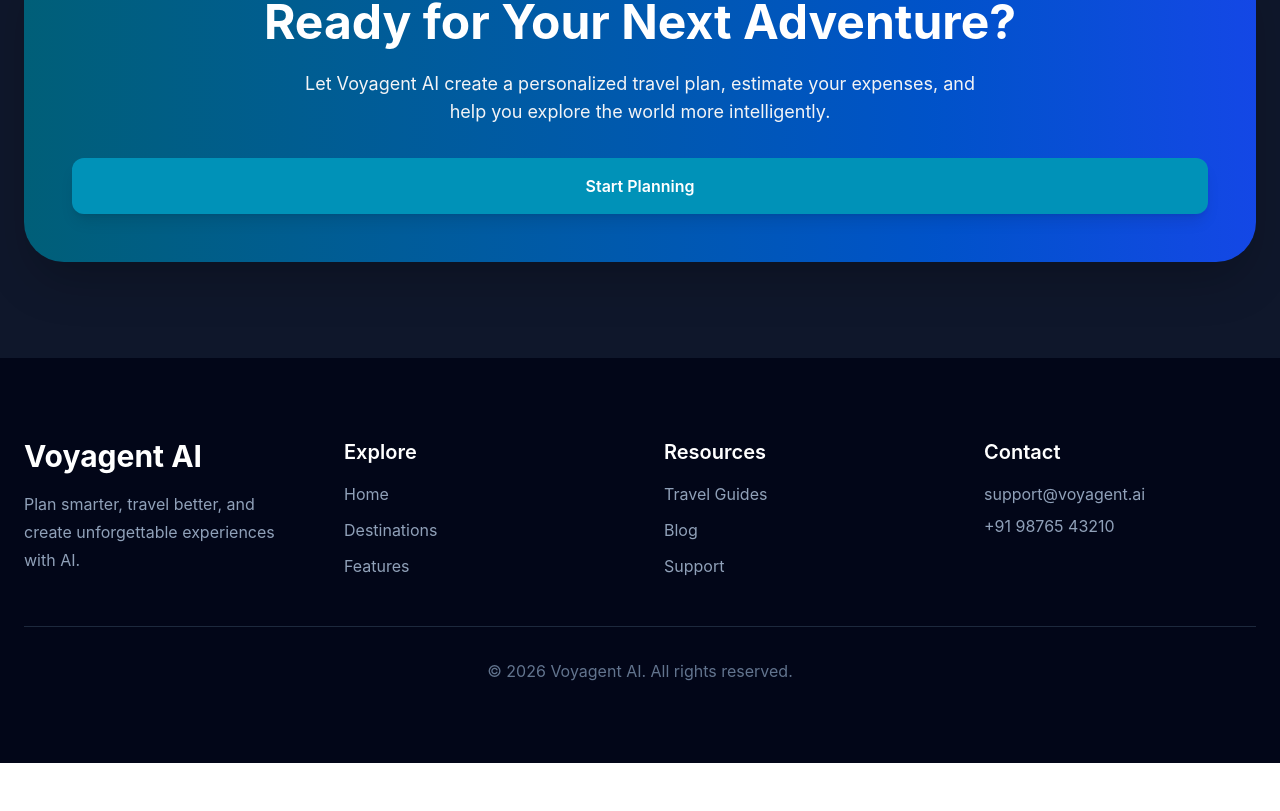
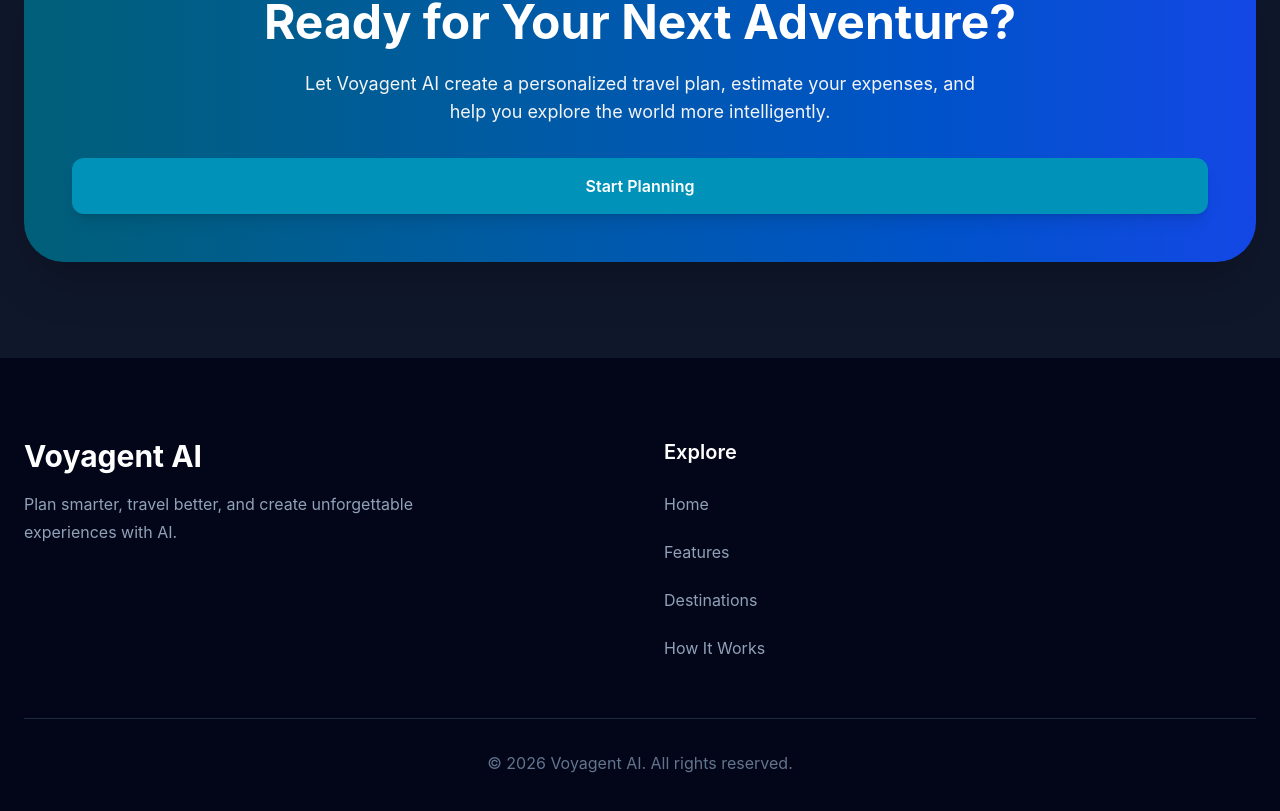
Before and after one commit to PremKhamkar/Voyagent-AI, a React (Vite) app in the folder client/: page / in a window 1280 px wide. Shown: the part 4136-4947 px from the top of the page. Before the commit the page ends 4899 px from the top, so only its background shows below. Built offline with nearby package versions, Linux system fonts and the light colour scheme; no server answers.

Commit message:
feat: clean up footer navigation

```diff
--- a/client/src/components/home/Footer.jsx
+++ b/client/src/components/home/Footer.jsx
@@ -1,10 +1,50 @@
+import { Link, useLocation } from "react-router-dom";
+
 import Container from "../ui/Container";
 
+const exploreLinks = [
+  { label: "Home", to: "/" },
+  { label: "Features", to: "/#features", sectionId: "features" },
+  {
+    label: "Destinations",
+    to: "/#destinations",
+    sectionId: "destinations",
+  },
+  { label: "How It Works", to: "/#about", sectionId: "about" },
+];
+
 function Footer() {
+  const location = useLocation();
+
+  // Landing only scrolls when the hash changes, so clicking the link
+  // for the hash already in the URL needs to scroll directly.
+  function handleSectionClick(event, sectionId) {
+    if (location.hash !== `#${sectionId}`) return;
+
+    const section = document.getElementById(sectionId);
+
+    if (section) {
+      event.preventDefault();
+      section.scrollIntoView({
+        behavior: "smooth",
+        block: "start",
+      });
+    }
+  }
+
+  // Already on the landing page with no hash: the route will not
+  // change, so scroll to the top directly.
+  function handleHomeClick(event) {
+    if (location.pathname === "/" && !location.hash) {
+      event.preventDefault();
+      window.scrollTo({ top: 0, behavior: "smooth" });
+    }
+  }
+
   return (
     <footer className="bg-slate-950 py-20 text-white">
       <Container>
-        <div className="grid gap-12 md:grid-cols-4">
+        <div className="grid gap-12 md:grid-cols-2">
           {/* Company */}
 
           <div>
@@ -12,7 +52,7 @@ function Footer() {
               Voyagent AI
             </h3>
 
-            <p className="leading-7 text-slate-400">
+            <p className="max-w-md leading-7 text-slate-400">
               Plan smarter, travel better, and create
               unforgettable experiences with AI.
             </p>
@@ -20,47 +60,29 @@ function Footer() {
 
           {/* Explore */}
 
-          <div>
+          <nav aria-label="Footer">
             <h3 className="mb-4 text-xl font-semibold">
               Explore
             </h3>
 
-            <ul className="space-y-3 text-slate-400">
-              <li className="hover:text-white">Home</li>
-              <li className="hover:text-white">Destinations</li>
-              <li className="hover:text-white">Features</li>
+            <ul className="space-y-1 text-slate-400">
+              {exploreLinks.map((link) => (
+                <li key={link.to}>
+                  <Link
+                    to={link.to}
+                    onClick={(event) =>
+                      link.sectionId
+                        ? handleSectionClick(event, link.sectionId)
+                        : handleHomeClick(event)
+                    }
+                    className="inline-flex min-h-11 items-center rounded-lg transition hover:text-white focus-visible:text-white focus-visible:outline-none focus-visible:ring-2 focus-visible:ring-teal-400"
+                  >
+                    {link.label}
+                  </Link>
+                </li>
+              ))}
             </ul>
-          </div>
-
-          {/* Resources */}
-
-          <div>
-            <h3 className="mb-4 text-xl font-semibold">
-              Resources
-            </h3>
-
-            <ul className="space-y-3 text-slate-400">
-              <li className="hover:text-white">Travel Guides</li>
-              <li className="hover:text-white">Blog</li>
-              <li className="hover:text-white">Support</li>
-            </ul>
-          </div>
-
-          {/* Contact */}
-
-          <div>
-            <h3 className="mb-4 text-xl font-semibold">
-              Contact
-            </h3>
-
-            <p className="mb-2 text-slate-400">
-              support@voyagent.ai
-            </p>
-
-            <p className="text-slate-400">
-              +91 98765 43210
-            </p>
-          </div>
+          </nav>
         </div>
 
         <div className="mt-12 border-t border-slate-800 pt-8 text-center text-slate-500">
```
